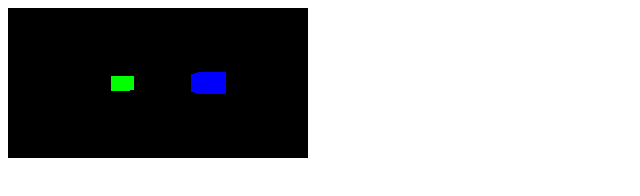
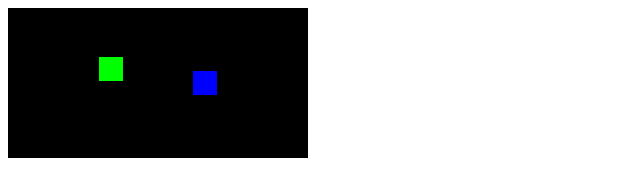
Before and after one commit to visarshehu/CCS601-2025, a website built with Vite: page Java IV/index.html in a window 1280 px wide. Shown: the whole page, without its empty margins (0-640 px from the left). Built offline with nearby package versions, Linux system fonts and the light colour scheme.

Commit message:
switching to orthographic  camera

```diff
--- a/Java IV/index.html
+++ b/Java IV/index.html
@@ -2,7 +2,7 @@
     <head><title>Java IV - Dritat dhe kamerat</title></head>
 
     <body>
-        <div id="scene1">
+        <div id="scene1" style="width:1024; height:768;  ">
 
         </div>
 
--- a/Java IV/main.js
+++ b/Java IV/main.js
@@ -4,13 +4,23 @@ import { contain } from 'three/src/extras/TextureUtils.js';
 
 const scene = new THREE.Scene();
 
-const camera = new THREE.PerspectiveCamera(
-    75,
-    window.innerWidth / window.innerHeight,
+// const camera = new THREE.PerspectiveCamera(
+//     75,
+//     window.innerWidth / window.innerHeight,
+//     0.1,
+//     1000
+// )
+const camera = new THREE.OrthographicCamera(
+    window.innerWidth / -200,
+    window.innerWidth / 200,
+    window.innerHeight / 200,
+    window.innerHeight / -200,
     0.1,
     1000
-)
-camera.position.set(0, 0, 5);
+);
+
+camera.position.set(0, 2, 5);
+camera.lookAt(0, 0, 0);
 
 const boxGeometry = new THREE.BoxGeometry(1, 1, 1);
 const boxMaterial = new THREE.MeshBasicMaterial({
```
